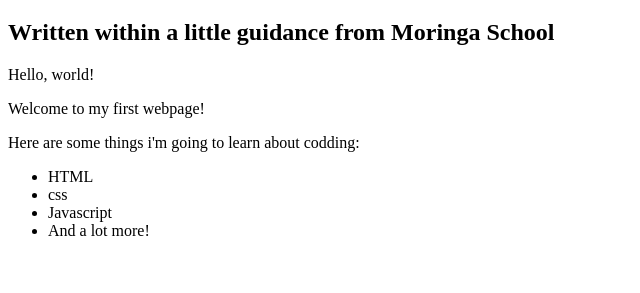
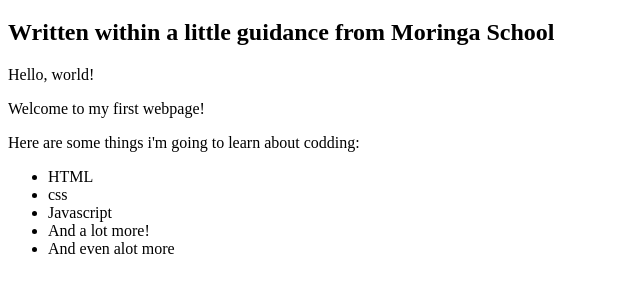
Before and after one commit to ArnoldOduma/my-first-webpage, a plain HTML site: page my-first-webpage.html in a window 1280 px wide. Shown: the part 61-354 px from the top of the page, without its empty margins (0-640 px from the left). Drawn offline with Linux system fonts and the light colour scheme.

Commit message:
.Add list elements

```diff
--- a/my-first-webpage.html
+++ b/my-first-webpage.html
@@ -19,6 +19,7 @@
     <li>css</li>
     <li>Javascript</li>
     <li>And a lot more!</li>
+    <li>And even alot more</li>
   </ul>
 
 
```
